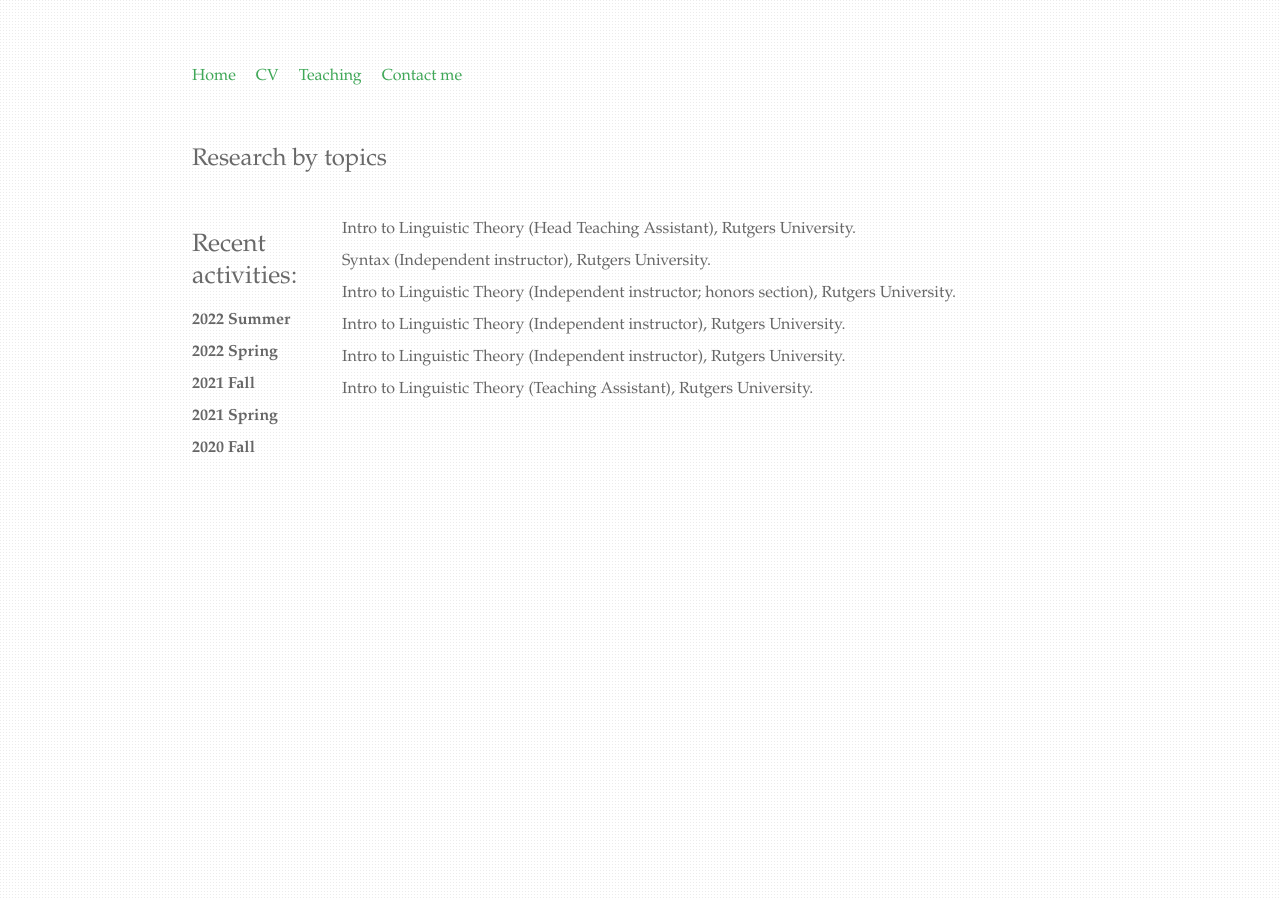
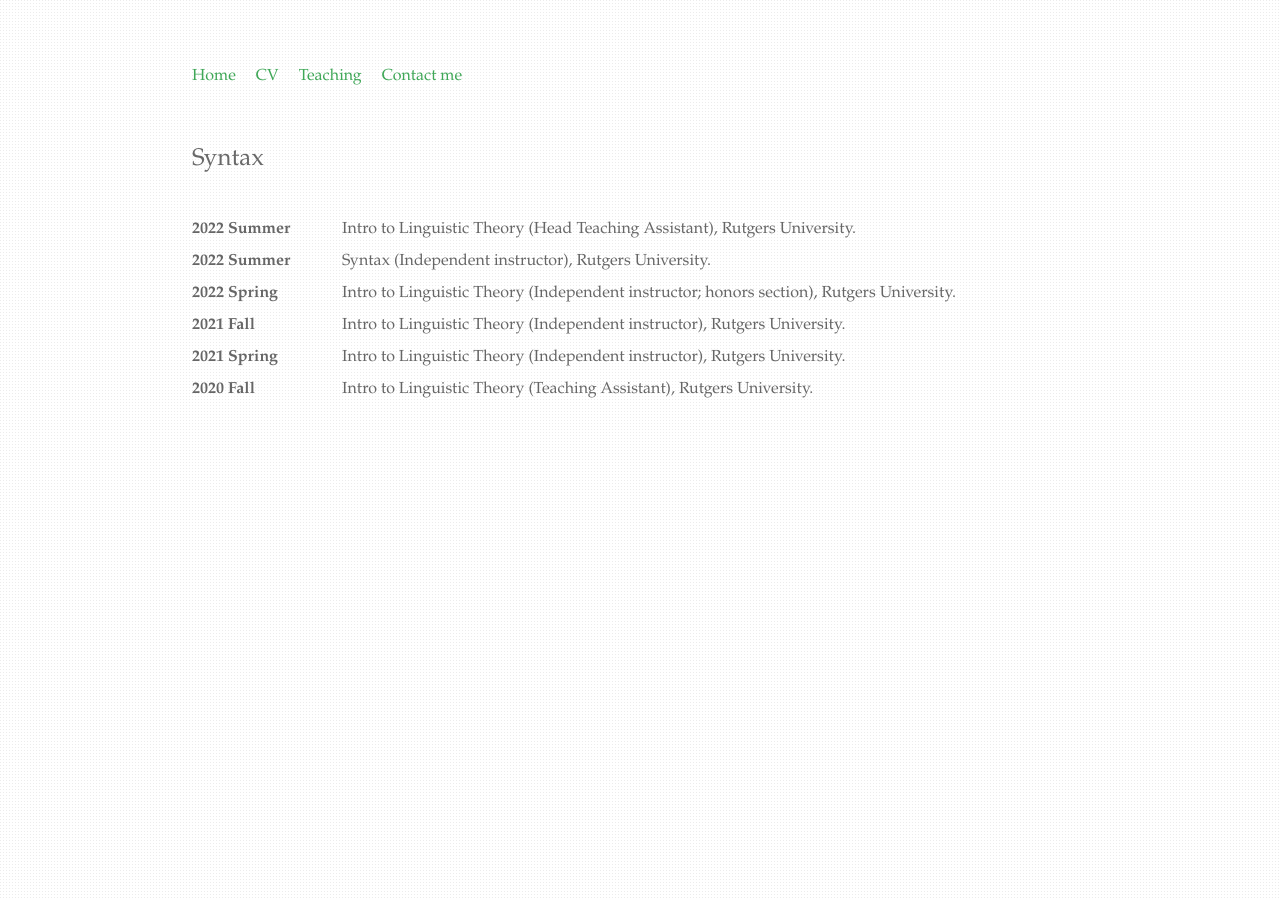
Before and after one commit to chaoyichen71/chaoyichen71.github.io, a Jekyll site: the page built from Research by topics/index.html, in a window 1280 px wide. Built offline with Jekyll 4.4.1, drawn with Linux system fonts in a browser that asks for light colours.

Commit message:
Update index.html

```diff
--- a/Research by topics/index.html
+++ b/Research by topics/index.html
@@ -1,6 +1,6 @@
 ---
 layout: default
-title: Research by topics
+title: Syntax
 ---
 
 </br>
@@ -11,7 +11,7 @@
 <head></head>
     <body>
       <div class="blue">
-	<h1>Recent activities:</h1>
+	<b>2022 Summer</b><br>
 	<b>2022 Summer</b><br>
 	<b>2022 Spring</b><br>
 	<b>2021 Fall</b><br>
```
